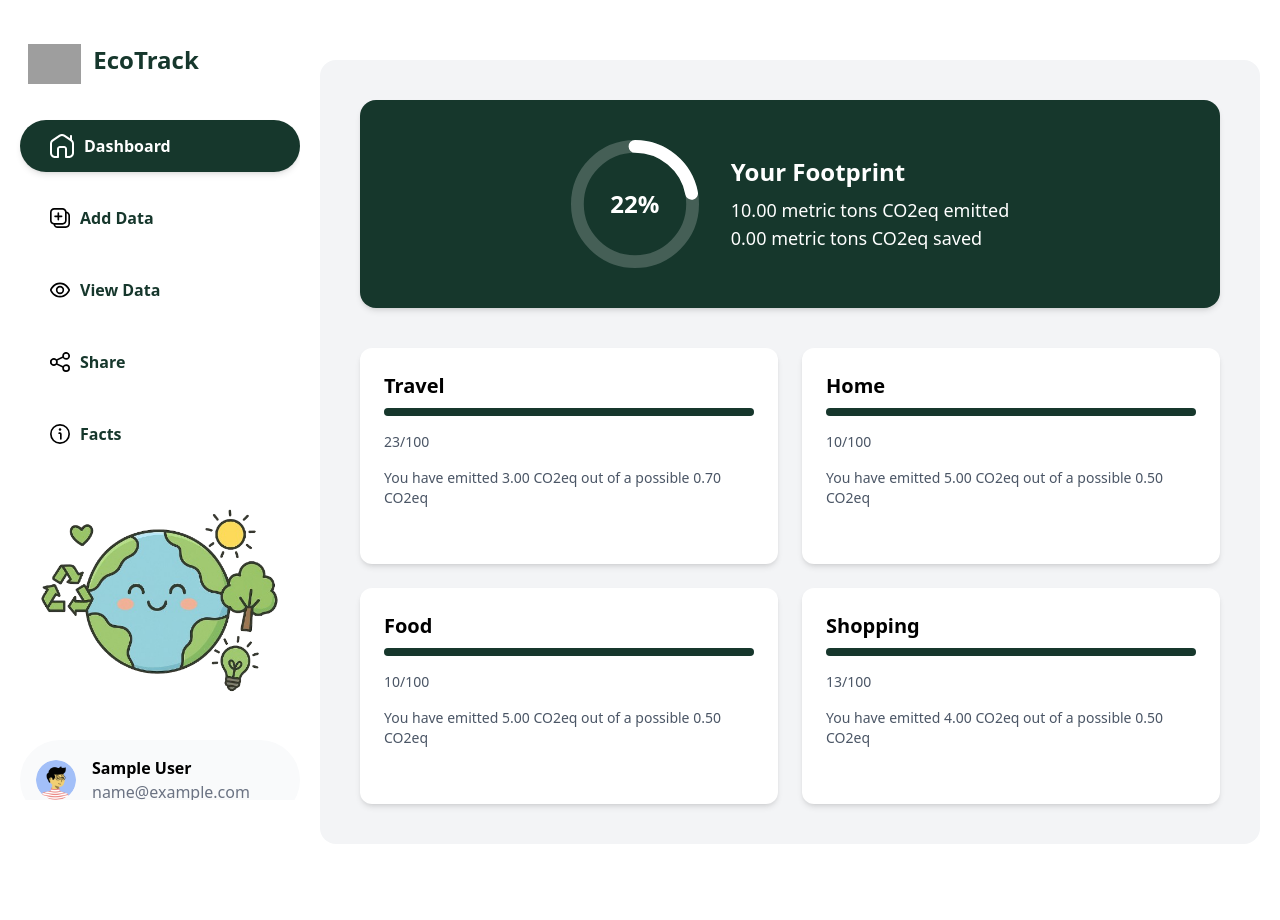
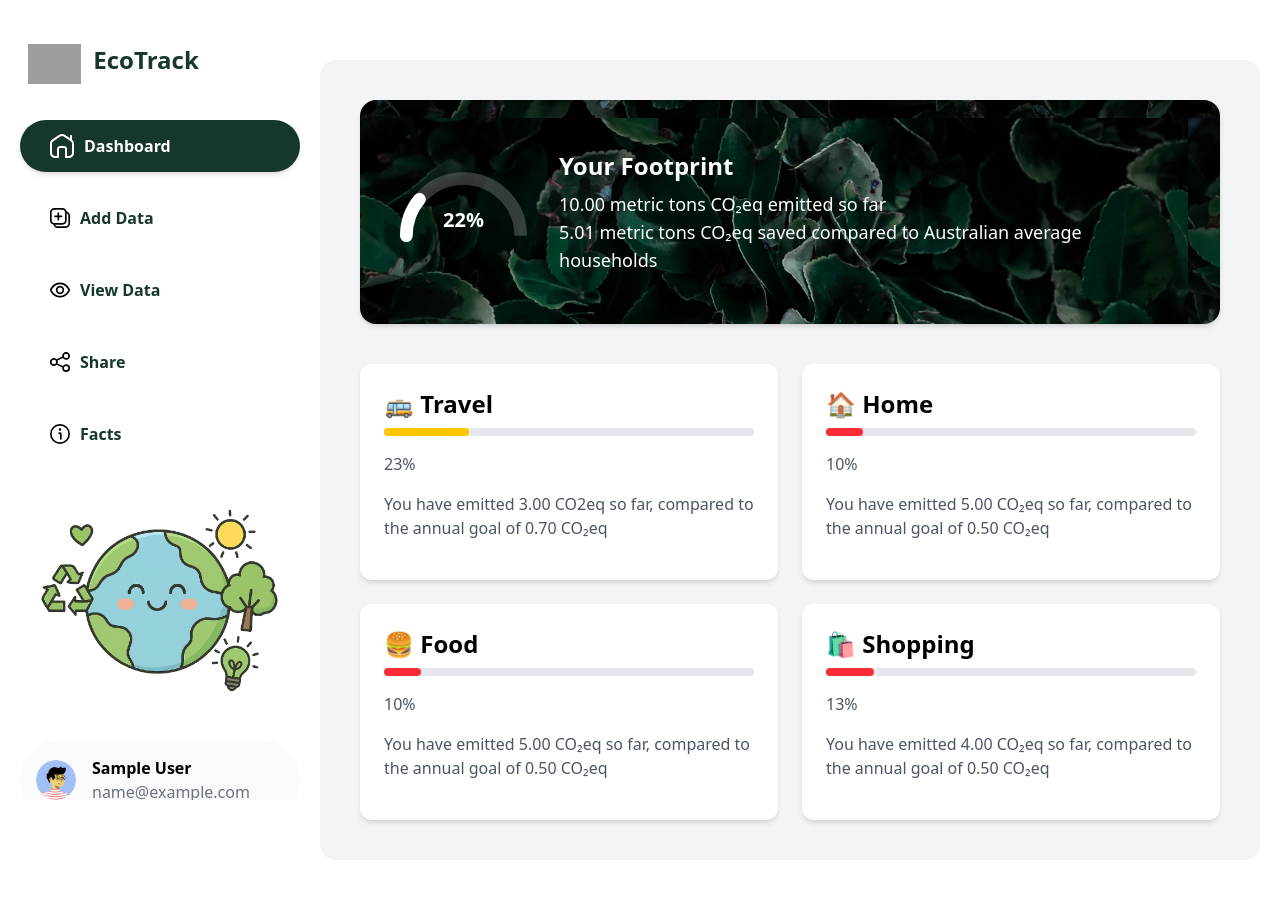
Before and after one commit to AaronJai/CITS3403_PROJECT, a Flask app: page / in a window 1280 px wide. Before the commit the page ends 813 px from the top, so only its background shows below. Run offline with Flask 3, Linux system fonts and the light colour scheme; a user stored in the database is signed in; tables that the repository leaves empty hold one stand-in row (values such as "Sample post"); grey boxes are pictures that could not be loaded.

Commit message:
feat: Add emission goal dashboard with animation and update styles
- Implemented animated visualisation for tracking emission goals on the dashboard.
- Updated CSS styles for a more cohesive and accessible user interface.
- Enhanced layout and transitions for smoother user experience.

```diff
--- a/app/static/css/output.css
+++ b/app/static/css/output.css
@@ -19,6 +19,7 @@
     --color-yellow-50: oklch(98.7% 0.026 102.212);
     --color-yellow-100: oklch(97.3% 0.071 103.193);
     --color-yellow-200: oklch(94.5% 0.129 101.54);
+    --color-yellow-400: oklch(85.2% 0.199 91.936);
     --color-yellow-500: oklch(79.5% 0.184 86.047);
     --color-yellow-800: oklch(47.6% 0.114 61.907);
     --color-green-50: oklch(98.2% 0.018 155.826);
@@ -35,7 +36,6 @@
     --color-blue-500: oklch(62.3% 0.214 259.815);
     --color-blue-600: oklch(54.6% 0.245 262.881);
     --color-blue-800: oklch(42.4% 0.199 265.638);
-    --color-pink-100: oklch(94.8% 0.028 342.258);
     --color-gray-50: oklch(98.5% 0.002 247.839);
     --color-gray-100: oklch(96.7% 0.003 264.542);
     --color-gray-200: oklch(92.8% 0.006 264.531);
@@ -43,14 +43,10 @@
     --color-gray-500: oklch(55.1% 0.027 264.364);
     --color-gray-600: oklch(44.6% 0.03 256.802);
     --color-gray-700: oklch(37.3% 0.034 259.733);
-    --color-gray-800: oklch(27.8% 0.033 256.848);
     --color-gray-900: oklch(21% 0.034 264.665);
     --color-white: #fff;
     --spacing: 0.25rem;
     --container-md: 28rem;
-    --container-xl: 36rem;
-    --container-5xl: 64rem;
-    --container-6xl: 72rem;
     --text-xs: 0.75rem;
     --text-xs--line-height: calc(1 / 0.75);
     --text-sm: 0.875rem;
@@ -79,9 +75,7 @@
     --radius-xl: 0.75rem;
     --radius-2xl: 1rem;
     --radius-3xl: 1.5rem;
-    --ease-out: cubic-bezier(0, 0, 0.2, 1);
     --ease-in-out: cubic-bezier(0.4, 0, 0.2, 1);
-    --blur-sm: 8px;
     --blur-md: 12px;
     --default-transition-duration: 150ms;
     --default-transition-timing-function: cubic-bezier(0.4, 0, 0.2, 1);
@@ -268,15 +256,21 @@
   .inset-0 {
     inset: calc(var(--spacing) * 0);
   }
-  .top-0 {
-    top: calc(var(--spacing) * 0);
+  .top-3 {
+    top: calc(var(--spacing) * 3);
   }
   .top-4 {
     top: calc(var(--spacing) * 4);
   }
+  .top-5 {
+    top: calc(var(--spacing) * 5);
+  }
   .top-6 {
     top: calc(var(--spacing) * 6);
   }
+  .top-8 {
+    top: calc(var(--spacing) * 8);
+  }
   .top-10 {
     top: calc(var(--spacing) * 10);
   }
@@ -477,8 +465,8 @@
   .h-48 {
     height: calc(var(--spacing) * 48);
   }
-  .h-68 {
-    height: calc(var(--spacing) * 68);
+  .h-\[75px\] {
+    height: 75px;
   }
   .h-\[195px\] {
     height: 195px;
@@ -552,32 +531,17 @@
   .w-44 {
     width: calc(var(--spacing) * 44);
   }
-  .w-48 {
-    width: calc(var(--spacing) * 48);
-  }
-  .w-56 {
-    width: calc(var(--spacing) * 56);
-  }
   .w-60 {
     width: calc(var(--spacing) * 60);
   }
-  .w-68 {
-    width: calc(var(--spacing) * 68);
-  }
   .w-72 {
     width: calc(var(--spacing) * 72);
   }
   .w-\[0\%\] {
     width: 0%;
   }
-  .w-\[40\%\] {
-    width: 40%;
-  }
-  .w-\[65\%\] {
-    width: 65%;
-  }
-  .w-\[95\%\] {
-    width: 95%;
+  .w-\[150px\] {
+    width: 150px;
   }
   .w-full {
     width: 100%;
@@ -856,14 +795,20 @@
   .bg-green-100 {
     background-color: var(--color-green-100);
   }
-  .bg-green-200 {
-    background-color: var(--color-green-200);
+  .bg-green-500 {
+    background-color: var(--color-green-500);
+  }
+  .bg-green-700 {
+    background-color: var(--color-green-700);
   }
   .bg-primary {
     background-color: var(--color-primary);
   }
   .bg-red-50 {
     background-color: var(--color-red-50);
+  }
+  .bg-red-500 {
+    background-color: var(--color-red-500);
   }
   .bg-red-600 {
     background-color: var(--color-red-600);
@@ -886,44 +831,8 @@
   .bg-yellow-50 {
     background-color: var(--color-yellow-50);
   }
-  .bg-yellow-200 {
-    background-color: var(--color-yellow-200);
-  }
-  .bg-gradient-to-t {
-    --tw-gradient-position: to top in oklab;
-    background-image: linear-gradient(var(--tw-gradient-stops));
-  }
-  .from-\[\#b3e2dd\] {
-    --tw-gradient-from: #b3e2dd;
-    --tw-gradient-stops: var(--tw-gradient-via-stops, var(--tw-gradient-position), var(--tw-gradient-from) var(--tw-gradient-from-position), var(--tw-gradient-to) var(--tw-gradient-to-position));
-  }
-  .from-\[\#b6e2dd\] {
-    --tw-gradient-from: #b6e2dd;
-    --tw-gradient-stops: var(--tw-gradient-via-stops, var(--tw-gradient-position), var(--tw-gradient-from) var(--tw-gradient-from-position), var(--tw-gradient-to) var(--tw-gradient-to-position));
-  }
-  .from-\[\#c2d7d9\] {
-    --tw-gradient-from: #c2d7d9;
-    --tw-gradient-stops: var(--tw-gradient-via-stops, var(--tw-gradient-position), var(--tw-gradient-from) var(--tw-gradient-from-position), var(--tw-gradient-to) var(--tw-gradient-to-position));
-  }
-  .from-\[\#ffe4d3\] {
-    --tw-gradient-from: #ffe4d3;
-    --tw-gradient-stops: var(--tw-gradient-via-stops, var(--tw-gradient-position), var(--tw-gradient-from) var(--tw-gradient-from-position), var(--tw-gradient-to) var(--tw-gradient-to-position));
-  }
-  .to-\[\#d3f6f4\] {
-    --tw-gradient-to: #d3f6f4;
-    --tw-gradient-stops: var(--tw-gradient-via-stops, var(--tw-gradient-position), var(--tw-gradient-from) var(--tw-gradient-from-position), var(--tw-gradient-to) var(--tw-gradient-to-position));
-  }
-  .to-\[\#f4f6d3\] {
-    --tw-gradient-to: #f4f6d3;
-    --tw-gradient-stops: var(--tw-gradient-via-stops, var(--tw-gradient-position), var(--tw-gradient-from) var(--tw-gradient-from-position), var(--tw-gradient-to) var(--tw-gradient-to-position));
-  }
-  .to-\[\#f8f3de\] {
-    --tw-gradient-to: #f8f3de;
-    --tw-gradient-stops: var(--tw-gradient-via-stops, var(--tw-gradient-position), var(--tw-gradient-from) var(--tw-gradient-from-position), var(--tw-gradient-to) var(--tw-gradient-to-position));
-  }
-  .to-\[\#faedda\] {
-    --tw-gradient-to: #faedda;
-    --tw-gradient-stops: var(--tw-gradient-via-stops, var(--tw-gradient-position), var(--tw-gradient-from) var(--tw-gradient-from-position), var(--tw-gradient-to) var(--tw-gradient-to-position));
+  .bg-yellow-400 {
+    background-color: var(--color-yellow-400);
   }
   .object-contain {
     object-fit: contain;
@@ -1657,15 +1564,15 @@
   box-shadow: var(--tw-inset-shadow), var(--tw-inset-ring-shadow), var(--tw-ring-offset-shadow), var(--tw-ring-shadow), var(--tw-shadow);
 }
 .category-heading {
-  font-size: var(--text-xl);
-  line-height: var(--tw-leading, var(--text-xl--line-height));
+  font-size: var(--text-2xl);
+  line-height: var(--tw-leading, var(--text-2xl--line-height));
   --tw-font-weight: var(--font-weight-semibold);
   font-weight: var(--font-weight-semibold);
 }
 .category-description {
   margin-block: calc(var(--spacing) * 4);
-  font-size: var(--text-sm);
-  line-height: var(--tw-leading, var(--text-sm--line-height));
+  font-size: var(--text-base);
+  line-height: var(--tw-leading, var(--text-base--line-height));
   color: var(--color-gray-600);
 }
 .progress-bar {
@@ -1677,7 +1584,13 @@
 .progress-bar-fill {
   height: calc(var(--spacing) * 2);
   border-radius: calc(infinity * 1px);
-  background-color: var(--color-primary);
+  transition-property: all;
+  transition-timing-function: var(--tw-ease, var(--default-transition-timing-function));
+  transition-duration: var(--tw-duration, var(--default-transition-duration));
+  --tw-duration: 2000ms;
+  transition-duration: 2000ms;
+  --tw-ease: var(--ease-in-out);
+  transition-timing-function: var(--ease-in-out);
 }
 .sidebar {
   display: none;
@@ -2053,22 +1966,27 @@ ul[class*="flex flex-row gap-x-2"] {
 @property --tw-rotate-x {
   syntax: "*";
   inherits: false;
+  initial-value: rotateX(0);
 }
 @property --tw-rotate-y {
   syntax: "*";
   inherits: false;
+  initial-value: rotateY(0);
 }
 @property --tw-rotate-z {
   syntax: "*";
   inherits: false;
+  initial-value: rotateZ(0);
 }
 @property --tw-skew-x {
   syntax: "*";
   inherits: false;
+  initial-value: skewX(0);
 }
 @property --tw-skew-y {
   syntax: "*";
   inherits: false;
+  initial-value: skewY(0);
 }
 @property --tw-space-y-reverse {
   syntax: "*";
@@ -2084,48 +2002,6 @@ ul[class*="flex flex-row gap-x-2"] {
   syntax: "*";
   inherits: false;
   initial-value: solid;
-}
-@property --tw-gradient-position {
-  syntax: "*";
-  inherits: false;
-}
-@property --tw-gradient-from {
-  syntax: "<color>";
-  inherits: false;
-  initial-value: #0000;
-}
-@property --tw-gradient-via {
-  syntax: "<color>";
-  inherits: false;
-  initial-value: #0000;
-}
-@property --tw-gradient-to {
-  syntax: "<color>";
-  inherits: false;
-  initial-value: #0000;
-}
-@property --tw-gradient-stops {
-  syntax: "*";
-  inherits: false;
-}
-@property --tw-gradient-via-stops {
-  syntax: "*";
-  inherits: false;
-}
-@property --tw-gradient-from-position {
-  syntax: "<length-percentage>";
-  inherits: false;
-  initial-value: 0%;
-}
-@property --tw-gradient-via-position {
-  syntax: "<length-percentage>";
-  inherits: false;
-  initial-value: 50%;
-}
-@property --tw-gradient-to-position {
-  syntax: "<length-percentage>";
-  inherits: false;
-  initial-value: 100%;
 }
 @property --tw-leading {
   syntax: "*";
@@ -2203,11 +2079,6 @@ ul[class*="flex flex-row gap-x-2"] {
   syntax: "*";
   inherits: false;
   initial-value: 0 0 #0000;
-}
-@property --tw-outline-style {
-  syntax: "*";
-  inherits: false;
-  initial-value: solid;
 }
 @property --tw-blur {
   syntax: "*";
@@ -2327,23 +2198,14 @@ ul[class*="flex flex-row gap-x-2"] {
       --tw-translate-x: 0;
       --tw-translate-y: 0;
       --tw-translate-z: 0;
-      --tw-rotate-x: initial;
-      --tw-rotate-y: initial;
-      --tw-rotate-z: initial;
-      --tw-skew-x: initial;
-      --tw-skew-y: initial;
+      --tw-rotate-x: rotateX(0);
+      --tw-rotate-y: rotateY(0);
+      --tw-rotate-z: rotateZ(0);
+      --tw-skew-x: skewX(0);
+      --tw-skew-y: skewY(0);
       --tw-space-y-reverse: 0;
       --tw-space-x-reverse: 0;
       --tw-border-style: solid;
-      --tw-gradient-position: initial;
-      --tw-gradient-from: #0000;
-      --tw-gradient-via: #0000;
-      --tw-gradient-to: #0000;
-      --tw-gradient-stops: initial;
-      --tw-gradient-via-stops: initial;
-      --tw-gradient-from-position: 0%;
-      --tw-gradient-via-position: 50%;
-      --tw-gradient-to-position: 100%;
       --tw-leading: initial;
       --tw-font-weight: initial;
       --tw-tracking: initial;
@@ -2361,7 +2223,6 @@ ul[class*="flex flex-row gap-x-2"] {
       --tw-ring-offset-width: 0px;
       --tw-ring-offset-color: #fff;
       --tw-ring-offset-shadow: 0 0 #0000;
-      --tw-outline-style: solid;
       --tw-blur: initial;
       --tw-brightness: initial;
       --tw-contrast: initial;
--- a/app/static/js/dashboard.js
+++ b/app/static/js/dashboard.js
@@ -1,17 +1,15 @@
 document.addEventListener('DOMContentLoaded', () => {
-    // Emission goals (metric tons CO2eq/year)
     const GOALS = {
-        total: 2.2, // Total emissions goal
-        travel: 0.7, // Vehicles, public transit, air travel
-        home: 0.5, // Electricity, natural gas, heating fuels, water, construction
-        food: 0.5, // Meat, dairy, fruits/vegetables, cereals, snacks
-        shopping: 0.5 // Furniture, clothing, other goods, services
+        total: 2.2,
+        travel: 0.7,
+        home: 0.5,
+        food: 0.5,
+        shopping: 0.5
     };
-
-    // Function to calculate percentage and savings
+    // Calculate the percentage of emissions saved and emitted
     function calculateMetrics(actual, goal) {
-        const percentage = Math.min((goal / actual) * 100, 100); // Cap at 100%
-        const saved = Math.max(goal - actual, 0); // Savings cannot be negative
+        const percentage = Math.min((goal / actual) * 100, 100);
+        const saved = Math.max(15.01 - actual, 0);
         return {
             percentage: percentage.toFixed(0),
             saved: saved.toFixed(2),
@@ -19,30 +17,39 @@ document.addEventListener('DOMContentLoaded', () => {
         };
     }
 
-    // Function to update progress circle
+    // Update the progress circle and text
     function updateProgressCircle(percentage) {
-        const circle = document.getElementById('progress-circle');
+        const arc = document.getElementById('gauge-arc');
         const text = document.getElementById('progress-text');
         const validPercentage = (typeof percentage === 'string' || typeof percentage === 'number') && !isNaN(percentage) && percentage >= 0 ? parseFloat(percentage) : 0;
-        const circumference = 282.74;
-        circle.setAttribute('stroke-dasharray', circumference);
-        const offset = circumference * (1 - validPercentage / 100);
-        circle.setAttribute('stroke-dashoffset', offset);
+
+        const maxOffset = 282.743;
+        const offset = maxOffset * (1 - Math.min(validPercentage, 100) / 100);
+        arc.setAttribute('stroke-dashoffset', offset);
+
         text.textContent = `${validPercentage.toFixed(0)}%`;
-
     }
 
-    // Function to update progress bar
+    // Update the progress bar and text
     function updateProgressBar(elementId, percentage) {
         const bar = document.getElementById(elementId);
         if (bar) {
-            bar.className = `progress-bar-fill w-[${percentage}%]`;
+            bar.className = 'progress-bar-fill';
+            bar.style.width = `${percentage}%`;
+            bar.classList.remove('bg-red-500', 'bg-yellow-400', 'bg-green-700');
+
+            if (percentage < 20) {
+                bar.classList.add('bg-red-500');
+            } else if (percentage < 50) {
+                bar.classList.add('bg-yellow-400');
+            } else {
+                bar.classList.add('bg-green-700');
+            }
         }
     }
 
-    // Function to update dashboard with emissions data
+    // Update the dashboard with the fetched data
     function updateDashboard(data) {
-        // Aggregate category emissions
         const travelEmissions = (
             data.car_emissions +
             data.public_transit_emissions +
@@ -69,50 +76,34 @@ document.addEventListener('DOMContentLoaded', () => {
             data.services_emissions
         );
 
-        // Calculate metrics
         const totalMetrics = calculateMetrics(data.total_emissions, GOALS.total);
         const travelMetrics = calculateMetrics(travelEmissions, GOALS.travel);
         const homeMetrics = calculateMetrics(homeEmissions, GOALS.home);
         const foodMetrics = calculateMetrics(foodEmissions, GOALS.food);
         const shoppingMetrics = calculateMetrics(shoppingEmissions, GOALS.shopping);
 
-        // Update total emissions section
+        // Update the dashboard with the calculated metrics
         updateProgressCircle(totalMetrics.percentage);
-        document.getElementById('progress-text').textContent = `${totalMetrics.percentage}%`;
-        const emittedTotal = document.getElementById('emitted-total');
-        const savedTotal = document.getElementById('saved-total');
-        if (emittedTotal && savedTotal) {
-            emittedTotal.textContent = `${totalMetrics.emitted} metric tons CO2eq emitted`;
-            savedTotal.textContent = `${totalMetrics.saved} metric tons CO2eq saved`;
-        }
+        document.getElementById('emitted-total').textContent = `${totalMetrics.emitted} metric tons CO₂eq emitted so far`;
+        document.getElementById('saved-total').textContent = `${totalMetrics.saved} metric tons CO₂eq saved compared to Australian average households`;
 
-        // Update category cards
-        // Travel
         updateProgressBar('travel-progress', travelMetrics.percentage);
-        document.getElementById('travel-fraction').textContent = `${travelMetrics.percentage}/100`;
-        document.getElementById('travel-emitted').textContent =
-            `You have emitted ${travelMetrics.emitted} CO2eq out of a possible ${GOALS.travel.toFixed(2)} CO2eq`;
+        document.getElementById('travel-fraction').textContent = `${travelMetrics.percentage}%`;
+        document.getElementById('travel-emitted').textContent = `You have emitted ${travelMetrics.emitted} CO2eq so far, compared to the annual goal of ${GOALS.travel.toFixed(2)} CO₂eq`;
 
-        // Home
         updateProgressBar('home-progress', homeMetrics.percentage);
-        document.getElementById('home-fraction').textContent = `${homeMetrics.percentage}/100`;
-        document.getElementById('home-emitted').textContent =
-            `You have emitted ${homeMetrics.emitted} CO2eq out of a possible ${GOALS.home.toFixed(2)} CO2eq`;
+        document.getElementById('home-fraction').textContent = `${homeMetrics.percentage}%`;
+        document.getElementById('home-emitted').textContent = `You have emitted ${homeMetrics.emitted} CO₂eq so far, compared to the annual goal of ${GOALS.home.toFixed(2)} CO₂eq`;
 
-        // Food
         updateProgressBar('food-progress', foodMetrics.percentage);
-        document.getElementById('food-fraction').textContent = `${foodMetrics.percentage}/100`;
-        document.getElementById('food-emitted').textContent =
-            `You have emitted ${foodMetrics.emitted} CO2eq out of a possible ${GOALS.food.toFixed(2)} CO2eq`;
+        document.getElementById('food-fraction').textContent = `${foodMetrics.percentage}%`;
+        document.getElementById('food-emitted').textContent = `You have emitted ${foodMetrics.emitted} CO₂eq so far, compared to the annual goal of ${GOALS.food.toFixed(2)} CO₂eq`;
 
-        // Shopping
         updateProgressBar('shopping-progress', shoppingMetrics.percentage);
-        document.getElementById('shopping-fraction').textContent = `${shoppingMetrics.percentage}/100`;
-        document.getElementById('shopping-emitted').textContent =
-            `You have emitted ${shoppingMetrics.emitted} CO2eq out of a possible ${GOALS.shopping.toFixed(2)} CO2eq`;
+        document.getElementById('shopping-fraction').textContent = `${shoppingMetrics.percentage}%`;
+        document.getElementById('shopping-emitted').textContent = `You have emitted ${shoppingMetrics.emitted} CO₂eq so far, compared to the annual goal of ${GOALS.shopping.toFixed(2)} CO₂eq`;
     }
 
-    // Fetch emissions data via AJAX
     fetch('/api/emissions', {
         method: 'GET',
         headers: { 'Content-Type': 'application/json' }
@@ -123,29 +114,15 @@ document.addEventListener('DOMContentLoaded', () => {
             }
             return response.json();
         })
-        .then(data => {
-            updateDashboard(data);
-        })
+        .then(data => updateDashboard(data))
         .catch(error => {
-            // Update with error placeholders
-            const progressText = document.getElementById('progress-text');
-            if (progressText) {
-                progressText.textContent = 'N/A';
-            }
-            const emittedTotal = document.getElementById('emitted-total');
-            const savedTotal = document.getElementById('saved-total');
-            if (emittedTotal && savedTotal) {
-                emittedTotal.textContent = 'Error loading data';
-                savedTotal.textContent = 'Error loading data';
-            }
-            const categories = ['travel', 'home', 'food', 'shopping'];
-            categories.forEach(category => {
-                const fraction = document.getElementById(`${category}-fraction`);
-                const emitted = document.getElementById(`${category}-emitted`);
-                if (fraction && emitted) {
-                    fraction.textContent = '0/100';
-                    emitted.textContent = 'Error loading data';
-                }
+            document.getElementById('progress-text').textContent = 'N/A';
+            document.getElementById('emitted-total').textContent = 'Error loading data';
+            document.getElementById('saved-total').textContent = 'Error loading data';
+
+            ['travel', 'home', 'food', 'shopping'].forEach(category => {
+                document.getElementById(`${category}-fraction`).textContent = '0/100';
+                document.getElementById(`${category}-emitted`).textContent = 'Error loading data';
             });
         });
 });
--- a/app/templates/dashboard.html
+++ b/app/templates/dashboard.html
@@ -2,19 +2,23 @@
 
 {% block title %}Dashboard | EcoTrack{% endblock %}
 
-
 {% block content %}
 <div>
   <!-- Emission Goal -->
-  <section class="emission-goal">
+  <section class="emission-goal"
+    style="background-image: url('{{ url_for('static', filename='assets/images/dashboard_image.png') }}'); background-size: cover; background-position: center;">
     <div class="emission-content">
-      <div class="progress-circle">
-        <svg class="absolute w-full h-full transform -rotate-90" viewBox="0 0 100 100">
-          <circle cx="50" cy="50" r="45" stroke="white" stroke-width="10" fill="none" opacity="0.2" />
-          <circle id="progress-circle" cx="50" cy="50" r="45" stroke="white" stroke-width="10" fill="none"
-            stroke-dasharray="282.74" stroke-dashoffset="120.27" stroke-linecap="round" />
+      <div class="progress-circle relative w-[150px] h-[75px] mx-auto mb-4">
+        <svg viewBox="0 0 200 100" class="w-full h-full">
+          <!-- Background arc -->
+          <path d="M10 100 A90 90 0 0 1 190 100" fill="none" stroke="white" stroke-opacity="0.2" stroke-width="20" />
+          <!-- Foreground arc -->
+          <path id="gauge-arc" d="M10 100 A90 90 0 0 1 190 100" fill="none" stroke="white" stroke-width="20"
+            stroke-dasharray="282.743" stroke-dashoffset="282.743" stroke-linecap="round" />
         </svg>
-        <div id="progress-text" class="progress-text">Loading...
+        <div id="progress-text"
+          class="absolute inset-0 top-8 flex justify-center items-center text-xl font-bold text-white">
+          Loading...
         </div>
       </div>
       <div class="emission-details">
@@ -29,41 +33,41 @@
   <section class="category-cards">
     <!-- Travel -->
     <div class="category-card">
-      <h3 class="category-heading">Travel</h3>
+      <h3 class="category-heading">🚌 Travel</h3>
       <div class="progress-bar">
         <div id="travel-progress" class="progress-bar-fill w-[0%]"></div>
       </div>
-      <p id="travel-fraction" class="category-description">0/100</p>
+      <p id="travel-fraction" class="category-description">0%</p>
       <p id="travel-emitted" class="category-description">Loading...</p>
     </div>
 
     <!-- Home -->
     <div class="category-card">
-      <h3 class="category-heading">Home</h3>
+      <h3 class="category-heading">🏠 Home</h3>
       <div class="progress-bar">
         <div id="home-progress" class="progress-bar-fill w-[0%]"></div>
       </div>
-      <p id="home-fraction" class="category-description">0/100</p>
+      <p id="home-fraction" class="category-description">0%</p>
       <p id="home-emitted" class="category-description">Loading...</p>
     </div>
 
     <!-- Food -->
     <div class="category-card">
-      <h3 class="category-heading">Food</h3>
+      <h3 class="category-heading">🍔 Food</h3>
       <div class="progress-bar">
         <div id="food-progress" class="progress-bar-fill w-[0%]"></div>
       </div>
-      <p id="food-fraction" class="category-description">0/100</p>
+      <p id="food-fraction" class="category-description">0%</p>
       <p id="food-emitted" class="category-description">Loading...</p>
     </div>
 
     <!-- Shopping -->
     <div class="category-card">
-      <h3 class="category-heading">Shopping</h3>
+      <h3 class="category-heading">🛍️ Shopping</h3>
       <div class="progress-bar">
         <div id="shopping-progress" class="progress-bar-fill w-[0%]"></div>
       </div>
-      <p id="shopping-fraction" class="category-description">0/100</p>
+      <p id="shopping-fraction" class="category-description">0%</p>
       <p id="shopping-emitted" class="category-description">Loading...</p>
     </div>
   </section>
```
Also changed, not shown: other parts of app/static/css/output.css (+23 -71 lines), app/static/css/styles.css (+29 -4 lines), app/static/assets/images/dashboard_image.png (added).
